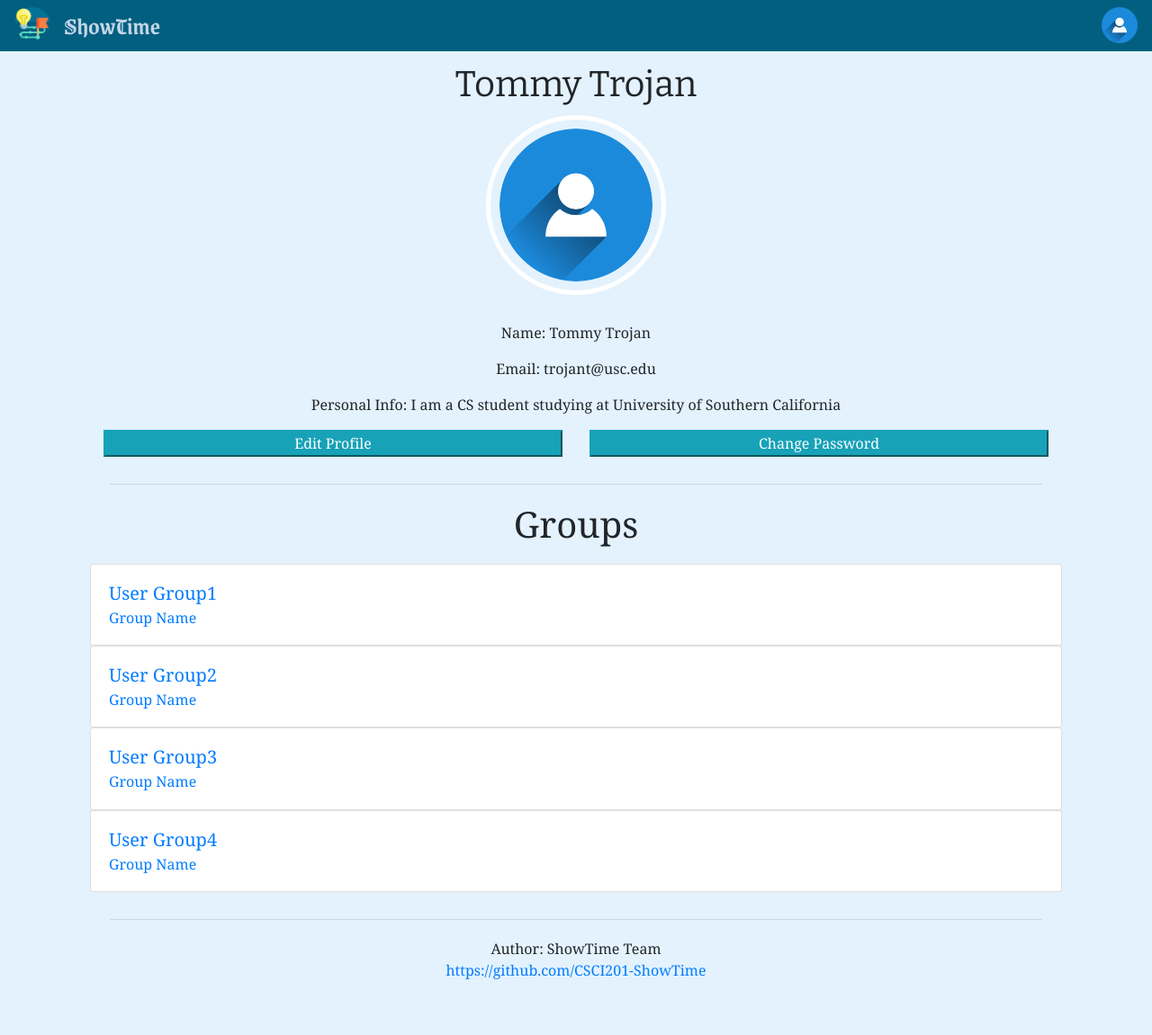
After one commit to CSCI201-ShowTime/front-end, a PHP site: page /account_page.html in a window 1280 px wide. The commit adds this page. Shown: the whole page at 90% size. Run offline with PHP 8.4, Linux system fonts and the light colour scheme.

Commit message:
Added account_page and made changes to style.css

```diff
--- /dev/null
+++ b/account_page.html
@@ -0,0 +1,129 @@
+<!DOCTYPE html>
+<html lang="en">
+<head>
+  <title>Account Page</title>
+	<meta charset="utf-8">
+  <link rel="stylesheet" href="https://fonts.googleapis.com/css?family=Bitter">
+    <meta name="viewport" content="width=device-width, initial-scale=1, shrink-to-fit=no">
+    <link rel="icon" type="image/png" href="images/favicons/reminder.ico">
+	<link rel="stylesheet" href="https://cdn.jsdelivr.net/npm/bootstrap@4.5.3/dist/css/bootstrap.min.css" integrity="sha384-TX8t27EcRE3e/ihU7zmQxVncDAy5uIKz4rEkgIXeMed4M0jlfIDPvg6uqKI2xXr2" crossorigin="anonymous">
+	<link rel="stylesheet" type="text/css" href="style.css">
+</head>
+<body>
+  <!--This is the nagivation bar-->
+  <div class="container-fluid">
+    <nav class="navbar navbar-light fixed-top" style="background-color: #025f80;">
+		<a class="navbar-brand d-flex justify-content-center" href="timeline.html" style="font-family: GrenzeGotisch; padding: 0; font-size:27px; color: #c3d6e7;">
+			<img src="images/timeline.png" width="40" height="40" class="d-inline-block align-top" alt="" loading="lazy" style="margin-right: 15px;">
+			ShowTime
+		</a>
+		<div class="dropdown">
+			<img src="images/account.png" width="40" height="40" class="dropdown-toggle" type="button" id="dropdownMenu2" data-toggle="dropdown" aria-haspopup="true" aria-expanded="false">
+			<div class="dropdown-menu dropdown-menu-right" aria-labelledby="dropdownMenu2">
+				<a href="#" class="dropdown-item" type="button">
+					<svg width="1em" height="1em" viewBox="0 0 16 16" class="bi bi-person-square" fill="currentColor" xmlns="http://www.w3.org/2000/svg">
+						<path fill-rule="evenodd" d="M14 1H2a1 1 0 0 0-1 1v12a1 1 0 0 0 1 1h12a1 1 0 0 0 1-1V2a1 1 0 0 0-1-1zM2 0a2 2 0 0 0-2 2v12a2 2 0 0 0 2 2h12a2 2 0 0 0 2-2V2a2 2 0 0 0-2-2H2z"/>
+						<path fill-rule="evenodd" d="M2 15v-1c0-1 1-4 6-4s6 3 6 4v1H2zm6-6a3 3 0 1 0 0-6 3 3 0 0 0 0 6z"/>
+					</svg>
+					My Account
+				</a>
+				<a href="#" class="dropdown-item" type="button">
+					<svg width="1em" height="1em" viewBox="0 0 16 16" class="bi bi-box-arrow-left" fill="currentColor" xmlns="http://www.w3.org/2000/svg">
+						<path fill-rule="evenodd" d="M6 12.5a.5.5 0 0 0 .5.5h8a.5.5 0 0 0 .5-.5v-9a.5.5 0 0 0-.5-.5h-8a.5.5 0 0 0-.5.5v2a.5.5 0 0 1-1 0v-2A1.5 1.5 0 0 1 6.5 2h8A1.5 1.5 0 0 1 16 3.5v9a1.5 1.5 0 0 1-1.5 1.5h-8A1.5 1.5 0 0 1 5 12.5v-2a.5.5 0 0 1 1 0v2z"/>
+						<path fill-rule="evenodd" d="M.146 8.354a.5.5 0 0 1 0-.708l3-3a.5.5 0 1 1 .708.708L1.707 7.5H10.5a.5.5 0 0 1 0 1H1.707l2.147 2.146a.5.5 0 0 1-.708.708l-3-3z"/>
+					</svg>
+					Log Out
+				</a>
+			</div>
+		</div>
+	  </nav>
+  </div>
+  <!--Above is the nagivation bar-->
+  <div style="height: 60px;"></div>
+  <div class="container">
+  <div class="row">
+    <div class="col title">
+      <h1>Tommy Trojan </h1>
+    </div>
+  </div>
+  <div class="container-fluid">
+    <!--Avatar-->
+    <div class="container">
+      <div class="row">
+      <img src="images/account.png" alt="Avatar" class="avatar">
+      </div>
+      </div>
+      <!--User Info-->
+      <div style="height: 30px;"></div>
+    <div class="container">
+      <div class="row">
+        <div class="col center-align"><p>Name: Tommy Trojan</p></div>
+      </div>
+      <div class="row">
+        <div class="col center-align"><p>Email: trojant@usc.edu</p></div>
+      </div>
+      <div class="row">
+          <div class="col center-align"><p>Personal Info: I am a CS student studying
+            at University of Southern California</p></div>
+        </div>
+    </div>
+    <!--Button-->
+    <div class="fluid-container">
+      <div class="row center-align">
+        <div class="col">
+     <button type="button" class="btn-block btn-info">Edit Profile</button>
+     </div>
+     <div class="col">
+    <button type="button" class="btn-block btn-info">Change Password</button>
+    </div>
+    </div>
+    </div>
+    <!--Group Cards-->
+    <hr style="margin: 30px 2% 20px 2%;">
+	        <h1 class="center-align">Groups</h1>
+	        <div class="groups">
+            <div style="height: 20px;"></div>
+	        	<a href="#">
+		        	<div class="card group-block">
+						<div class="card-body">
+	    					<h5 class="card-title">User Group1</h5>
+	    					<h6 class="card-subtitle">Group Name</h6>
+						</div>
+					</div>
+				</a>
+				<a href="#">
+		        	<div class="card group-block">
+						<div class="card-body">
+	    					<h5 class="card-title">User Group2</h5>
+	    					<h6 class="card-subtitle">Group Name</h6>
+						</div>
+					</div>
+				</a>
+				<a href="#">
+		        	<div class="card group-block">
+						<div class="card-body">
+	    					<h5 class="card-title">User Group3</h5>
+	    					<h6 class="card-subtitle">Group Name</h6>
+						</div>
+					</div>
+				</a>
+				<a href="#">
+		        	<div class="card group-block">
+						<div class="card-body">
+	    					<h5 class="card-title">User Group4</h5>
+	    					<h6 class="card-subtitle">Group Name</h6>
+						</div>
+					</div>
+				</a>
+				<div class="clearfloating"></div>
+	        </div>
+            <hr style="margin: 30px 2% 20px 2%;">
+</body>
+<footer>
+  <p class="center-align">Author: ShowTime Team<br>
+  <a class="center-align" href="https://github.com/CSCI201-ShowTime">https://github.com/CSCI201-ShowTime</a></p>
+    <div style="height: 60px;"></div>
+</footer>
+<script src="https://code.jquery.com/jquery-3.5.1.slim.min.js" integrity="sha384-DfXdz2htPH0lsSSs5nCTpuj/zy4C+OGpamoFVy38MVBnE+IbbVYUew+OrCXaRkfj" crossorigin="anonymous"></script>
+<script src="https://cdn.jsdelivr.net/npm/bootstrap@4.5.3/dist/js/bootstrap.bundle.min.js" integrity="sha384-ho+j7jyWK8fNQe+A12Hb8AhRq26LrZ/JpcUGGOn+Y7RsweNrtN/tE3MoK7ZeZDyx" crossorigin="anonymous"></script>
+</html>
--- a/style.css
+++ b/style.css
@@ -149,3 +149,31 @@ body {
 	margin-left: 10px;
 	font-size: 90%;
 }
+.avatar {
+	margin: auto;
+  border: 5px solid white;
+  padding: 10px;
+  vertical-align: middle;
+  width: 200px;
+  height: 200px;
+  border-radius: 50%;
+}
+.img-container-block {
+	width:20px;
+ height:20px;
+	text-align: center;
+}
+.center-align{
+	margin: auto;
+	padding: auto;
+	 text-align: center;
+
+}
+.title h1{
+	margin: 10px;
+	text-align: center;
+	font-family: "Bitter", "monospace";
+}
+.group-block{
+	background-color: ""
+}
```
Also changed, not shown: home.html (line endings or trailing spaces).
